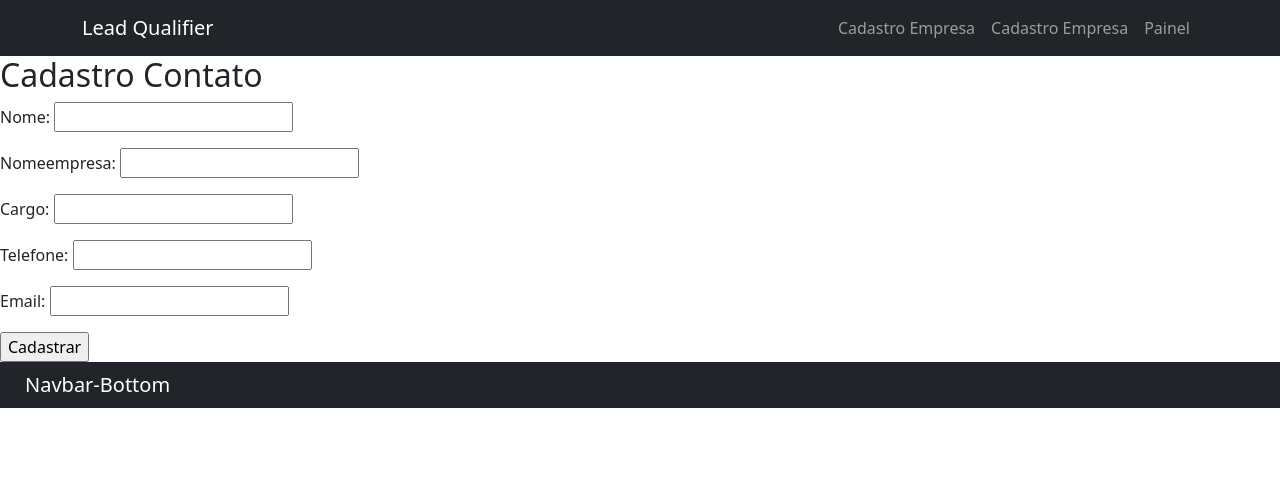
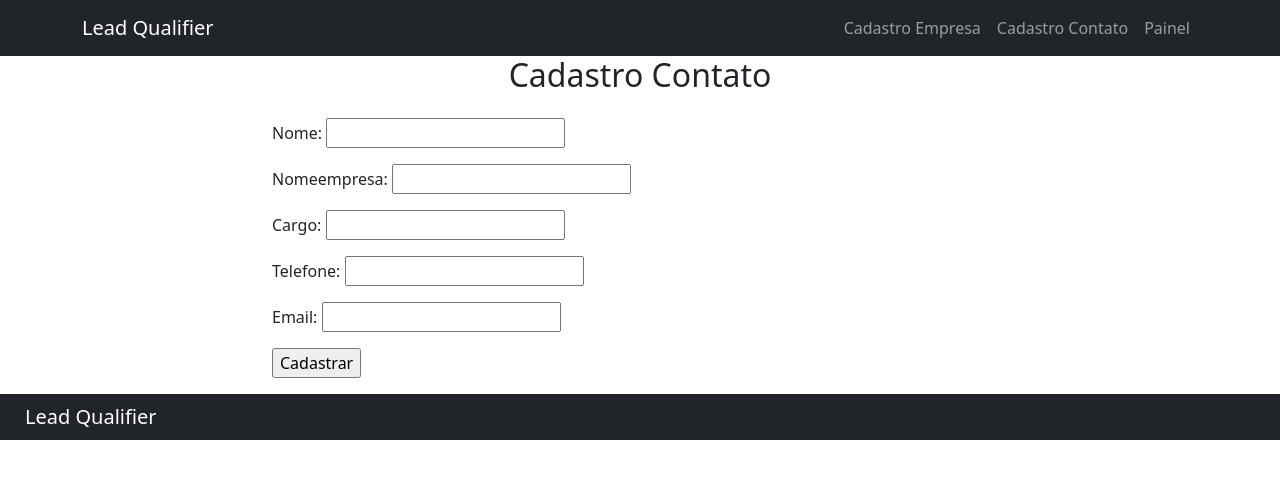
Before and after one commit to axcelmello/Lead_Qualifier, a Django app: page /cadastro_contato/ in a window 1280 px wide. Shown: the top 479 px of the page. Run offline with Django 4.2, Linux system fonts and the light colour scheme.

Commit message:
Ajustes tabela

```diff
--- a/Qualifier/forms.py
+++ b/Qualifier/forms.py
@@ -4,18 +4,18 @@ class Contato_form(forms.Form):
     nome          = forms.CharField()
     nomeempresa   = forms.CharField()
     cargo         = forms.CharField()
-    telefone      = forms.IntegerField()
+    telefone      = forms.CharField()
     email         = forms.EmailField()
 
 class Empresa_form(forms.Form):
-    nome_fantasia = forms.CharField(label="Nome Fantasia", widget=forms.TextInput(attrs={'class':'form-control'}))
-    razao_social = forms.CharField(widget=forms.TextInput(attrs={'class':'form-control'}))
-    cnpj = forms.CharField(widget=forms.TextInput(attrs={'class':'form-control'}))
-    telefone = forms.CharField(widget=forms.TextInput(attrs={'class':'form-control'}))
-    email = forms.EmailField(widget=forms.TextInput(attrs={'class':'form-control'}))
-    site = forms.CharField(widget=forms.TextInput(attrs={'class':'form-control'}))
-    endereco = forms.CharField(widget=forms.TextInput(attrs={'class':'form-control'}))
-    pais_sede = forms.CharField(widget=forms.TextInput(attrs={'class':'form-control'}))
+    nome_fantasia = forms.CharField()
+    razao_social = forms.CharField()
+    cnpj = forms.CharField()
+    telefone = forms.CharField()
+    email = forms.EmailField()
+    site = forms.CharField()
+    endereco = forms.CharField()
+    pais_sede = forms.CharField()
 
     SETOR = (
         ('Primário', 'Primário'),
@@ -36,8 +36,8 @@ class Empresa_form(forms.Form):
     )
 
     #Dados empresa
-    n_funcionarios = forms.IntegerField(widget=forms.TextInput(attrs={'class':'form-control'}))
-    setor = forms.ChoiceField(choices=SETOR,widget=forms.TextInput(attrs={'class':'form-control'}))
-    categoria = forms.CharField(widget=forms.TextInput(attrs={'class':'form-control'}))
-    capital = forms.ChoiceField(choices=CAPITAL,widget=forms.TextInput(attrs={'class':'form-control'}))
-    abrangencia = forms.ChoiceField(widget=forms.TextInput(attrs={'class':'form-control'}),choices=ABRANGENCIA)
+    n_funcionarios = forms.IntegerField()
+    setor = forms.ChoiceField(choices=SETOR)
+    categoria = forms.CharField()
+    capital = forms.ChoiceField(choices=CAPITAL)
+    abrangencia = forms.ChoiceField(choices=ABRANGENCIA)
--- a/templates/Cadastro_contato.html
+++ b/templates/Cadastro_contato.html
@@ -14,12 +14,22 @@
     <header>
         {% include 'Navbar_up.html' %}
     </header>
-    <div>
-        <h2>Cadastro Contato</h2>
-        <form name = "Cadastro Empresa" method="post" action="."> {% csrf_token %}
-            {{ form.as_p }}
-            <input type="submit" value="Cadastrar">
-        </form>
+    <div class="container">
+        <div class="row">
+            <div class="col-12 text-center">
+                <h2>Cadastro Contato</h2>
+            </div>
+        </div>
+        <div class="row mb-6 justify-content-center my-3">
+            <div class="col-sm-12 col-md-10 col-lg-8">
+                <div class="form-group">
+                    <form name = "Cadastro Empresa" method="post" action="."> {% csrf_token %}
+                        {{ form.as_p }}
+                        <input type="submit" value="Cadastrar">
+                    </form>
+                </div>
+            </div>
+        </div>
     </div>
     <footer>
         {% include 'Navbar_down.html' %}
--- a/templates/Cadastro_empresa.html
+++ b/templates/Cadastro_empresa.html
@@ -26,13 +26,13 @@
                 <div class="form-group">
                     <form name="Cadastro Empresa" method="post" action="."> {% csrf_token %}
                             <div class="form-row">
-                                <div class="form-group col-sm-5">
+                                <div>
                                     <label for="id_nome_fantasia">
                                         Nome Fantasia
                                     </label>
                                     {{ form.nome_fantasia }}
                                 </div>
-                                <div class="form-group col-sm-5">
+                                <div>
                                     <label for="id_razao_social">
                                     Razão Social
                                     </label>
--- a/templates/Navbar_down.html
+++ b/templates/Navbar_down.html
@@ -9,7 +9,7 @@
 <footer class="navbar navbar-expand-lg navbar-dark bg-dark" >
     <div class="col-sm" id="footer">
         <a class="navbar-brand flex-grow-1" style="text-align: center ; color: #ffffff; margin-left: 25px">
-            Navbar-Bottom
+            Lead Qualifier
         </a>
     </div>
 </footer>
--- a/templates/Navbar_up.html
+++ b/templates/Navbar_up.html
@@ -10,15 +10,15 @@
     <nav class="navbar navbar-expand-lg navbar-dark bg-dark">
         <div class="container">
             <span class="navbar-brand mb-0 h1">Lead Qualifier</span>
-            <ul class="navbar-nav mr-auto">
+            <ul class="navbar-nav right">
                 <li class="nav-item">
-                    <a class="nav-link" href="#">Cadastro Empresa</a>
+                    <a class="nav-link" href="http://127.0.0.1:8000/cadastro_empresa/">Cadastro Empresa</a>
                 </li>
                 <li class="nav-item">
-                    <a class="nav-link" href="#">Cadastro Empresa</a>
+                    <a class="nav-link" href="http://127.0.0.1:8000/cadastro_contato/">Cadastro Contato</a>
                 </li>
                 <li class="nav-item">
-                    <a class="nav-link" href="#">Painel</a>
+                    <a class="nav-link" href="http://127.0.0.1:8000/painel/">Painel</a>
                 </li>
             </ul>
         </div>
```
Also changed, not shown: templates/Painel.html (+2 -5 lines).
